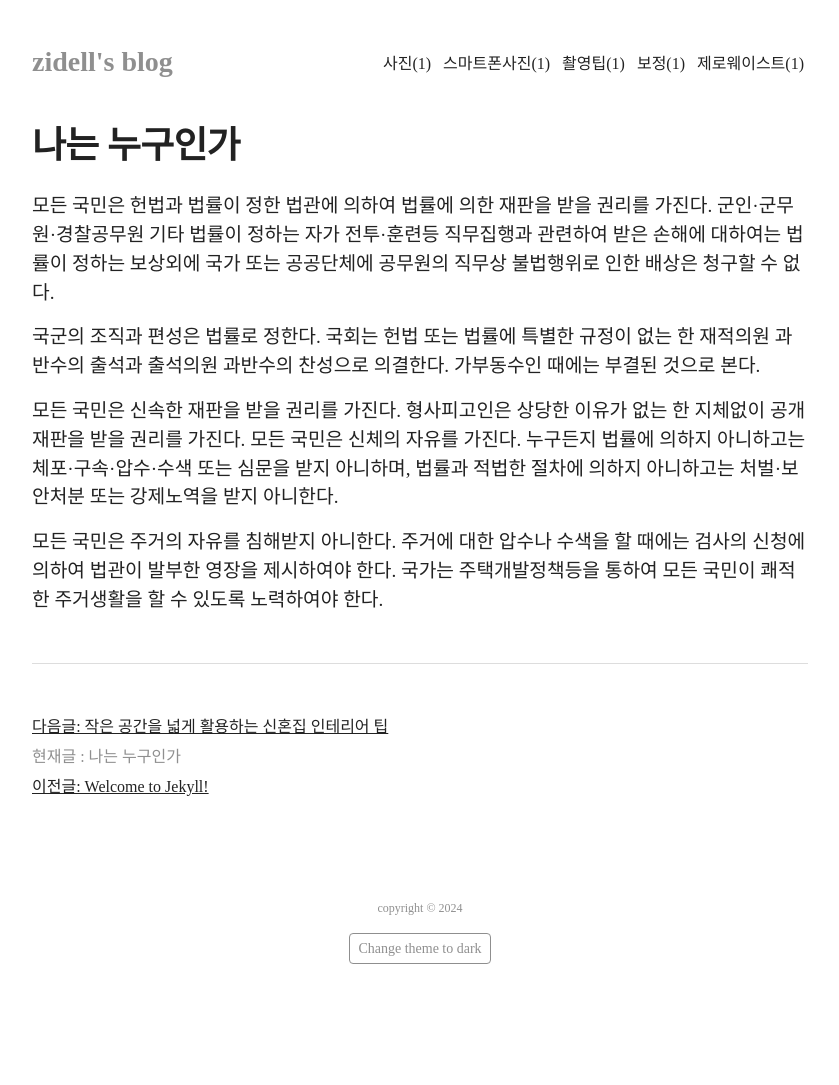
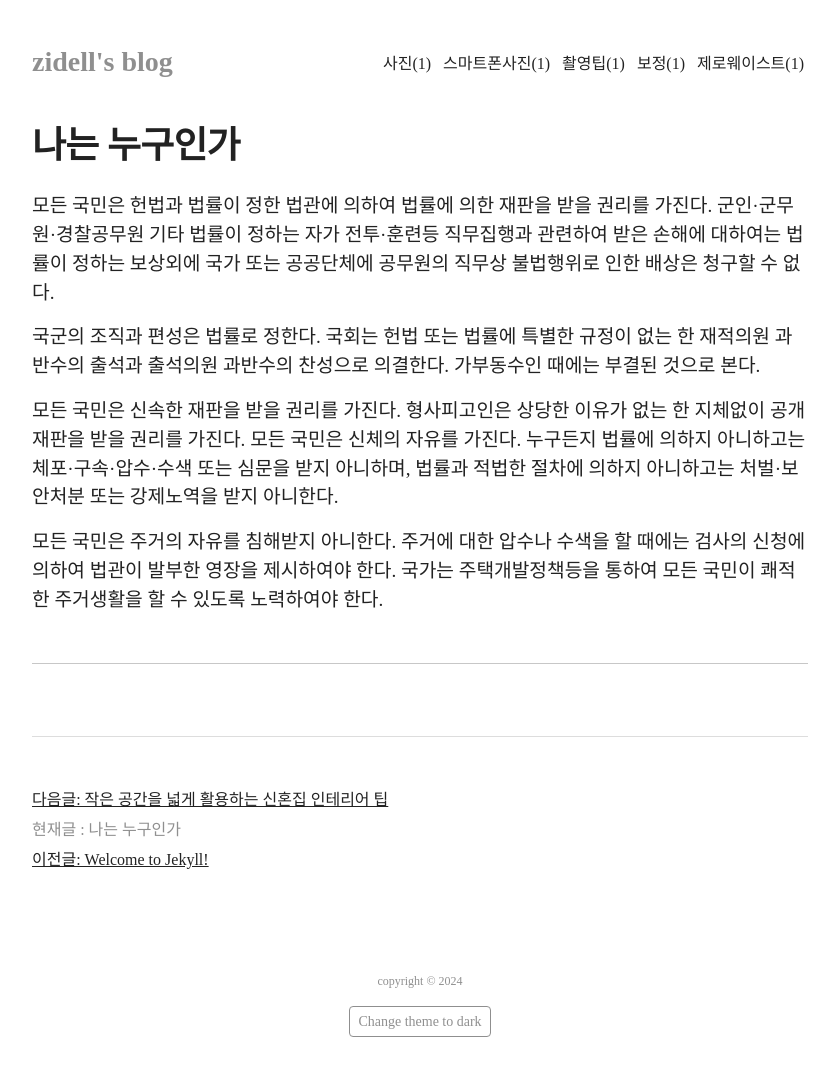
Before and after one commit to zidell/blog, a Jekyll site: the page built from _posts/2024-12-03-나는 누구인가.md, in a window 1280 px wide. Shown: the whole page, without its empty margins (220-1059 px from the left). Built offline with Jekyll 4.4.1, drawn with Linux system fonts in a browser that asks for light colours; some web fonts are replaced; comment, search, counter and statistics services are not loaded; before the commit the page ends 1012 px from its top, so only the background shows below that.

```diff
--- a/_layouts/post.html
+++ b/_layouts/post.html
@@ -12,6 +12,10 @@ layout: default
     <div class="contents">
         {{ content }}
     </div>
+
+	<hr class="pb-4 mt-5" />
+
+	<div id="comments"></div>
 </div>
 
 {% if page.path contains '_posts' %}
@@ -27,3 +31,24 @@ layout: default
     {% endif %}
 </div>
 {% endif %}
+
+
+<script>
+function loadComments(theme) {
+	const script = document.createElement('script');
+	script.src = 'https://utteranc.es/client.js';
+	script.setAttribute('repo', 'zidell/blog');
+	script.setAttribute('issue-term', 'pathname'); // 이 부분 확인
+	script.setAttribute('theme', theme);
+	script.setAttribute('crossorigin', 'anonymous');
+    script.async = true;
+
+    const commentsDiv = document.getElementById('comments');
+    commentsDiv.innerHTML = ''; // 기존 스크립트를 제거
+    commentsDiv.appendChild(script);
+}
+
+  // 초기 로드
+  const theme = `github-${localStorage.theme}`;
+  loadComments(theme);
+</script>
```
